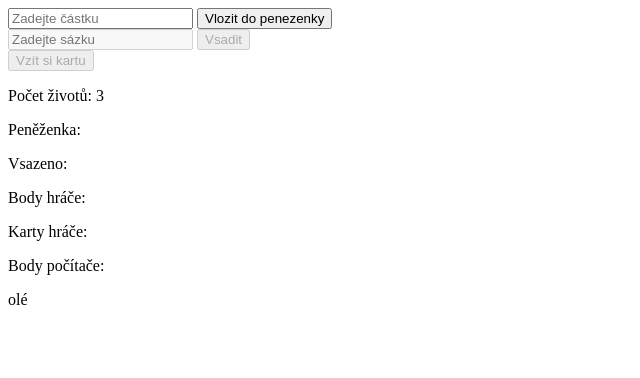
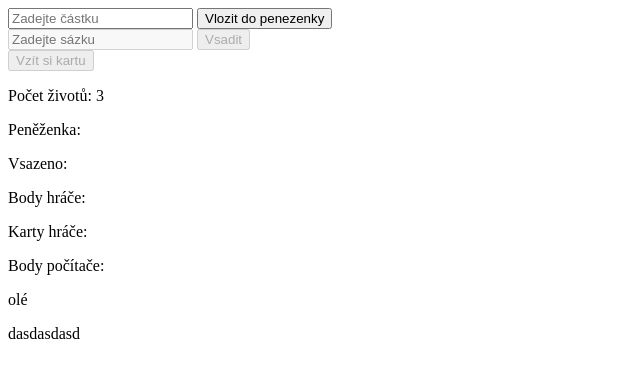
Before and after one commit to simoncarda/PGM1P_Semestralka, a plain HTML site: page index.html in a window 1280 px wide. Shown: the full height of the page, 0-640 px from the left. Drawn offline with Linux system fonts and the light colour scheme.

Commit message:
ilasfhoi

```diff
--- a/index.html
+++ b/index.html
@@ -26,6 +26,7 @@
     <p id="bodyPocitaceDisplay">Body počítače: </p>
 
     <p>olé</p>
+    <p>dasdasdasd</p>
 
 <!--
     <button onclick="novyBalicek()">TEST</button><br>
```
